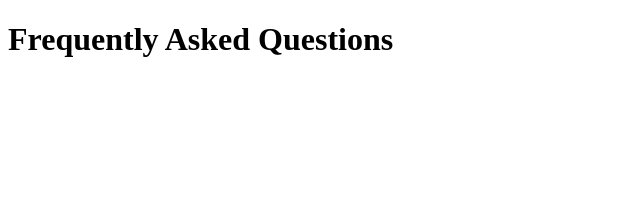
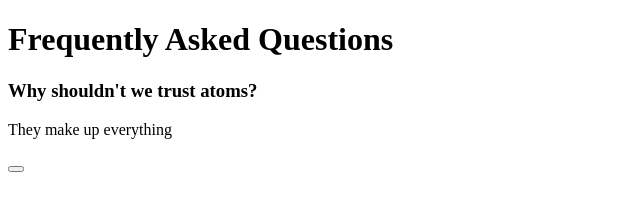
Before and after one commit to evanderzzstudio/FAQ-Collapse, a plain HTML site: page index.html in a window 1280 px wide. Shown: the whole page, without its empty margins (0-640 px from the left). Drawn offline with Linux system fonts and the light colour scheme.

Commit message:
Update FAQ section with new content.

```diff
--- a/index.html
+++ b/index.html
@@ -14,7 +14,17 @@
 <body>
     <h1>Frequently Asked Questions</h1>
     <div class="faq-container">
-        <div class="faq active"></div>
+        <div class="faq active">
+            <h3 class="faq-title">
+                Why shouldn't we trust atoms?
+            </h3>
+
+            <p class="faq-text">
+                They make up everything
+            </p>
+
+            <button></button>
+        </div>
     </div>
     <script src="script.js"></script>
 </body>
```
